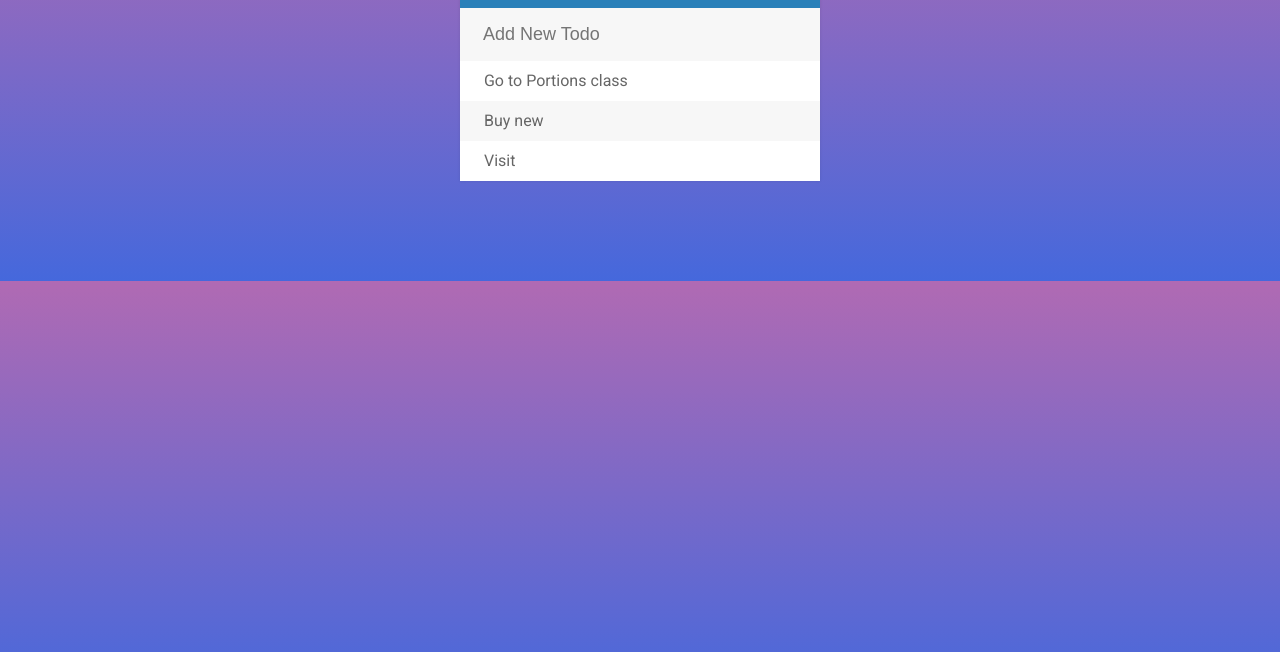
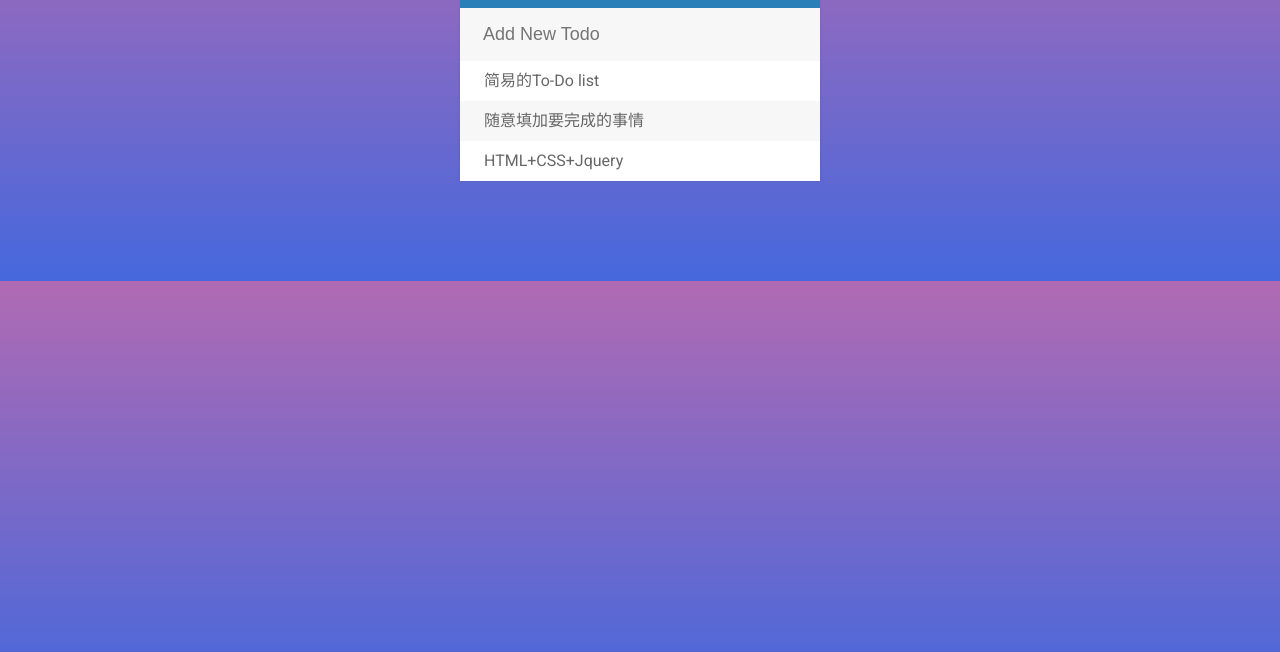
Before and after one commit to JackieCai93/To-DO-list, a plain HTML site: page index.html in a window 1280 px wide. Shown: the part 140-792 px from the top of the page. Drawn offline with Linux system fonts and the light colour scheme.

Commit message:
Update Index.html

```diff
--- a/index.html
+++ b/index.html
@@ -15,9 +15,9 @@
 
 
 	<ul>
-		<li><span><i class="fa fa-trash"></i></span> Go to Portions class</li>
-		<li><span><i class="fa fa-trash"></i></span> Buy new </li>
-		<li><span><i class="fa fa-trash"></i></span> Visit</li>
+		<li><span><i class="fa fa-trash"></i></span> 简易的To-Do list</li>
+		<li><span><i class="fa fa-trash"></i></span> 随意填加要完成的事情 </li>
+		<li><span><i class="fa fa-trash"></i></span> HTML+CSS+Jquery</li>
 	</ul>
 
 </div>
```
